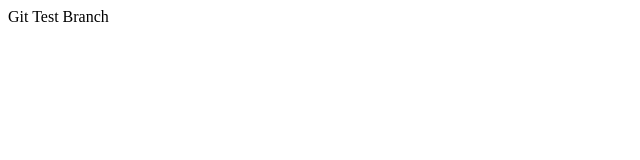
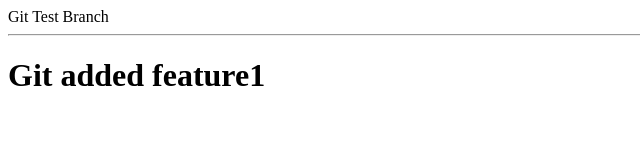
Before and after one commit to htyplus/pre_intern01, a plain HTML site: page testBranch.html in a window 1280 px wide. Shown: the whole page, without its empty margins (0-640 px from the left). Drawn offline with Linux system fonts and the light colour scheme.

Commit message:
added  new feature1

```diff
--- a/testBranch.html
+++ b/testBranch.html
@@ -7,5 +7,7 @@
     </head>
     <body>
         <h>Git Test Branch</h>
+        <hr>
+        <h1>Git added feature1</h1>
     </body>
 </html>
```
